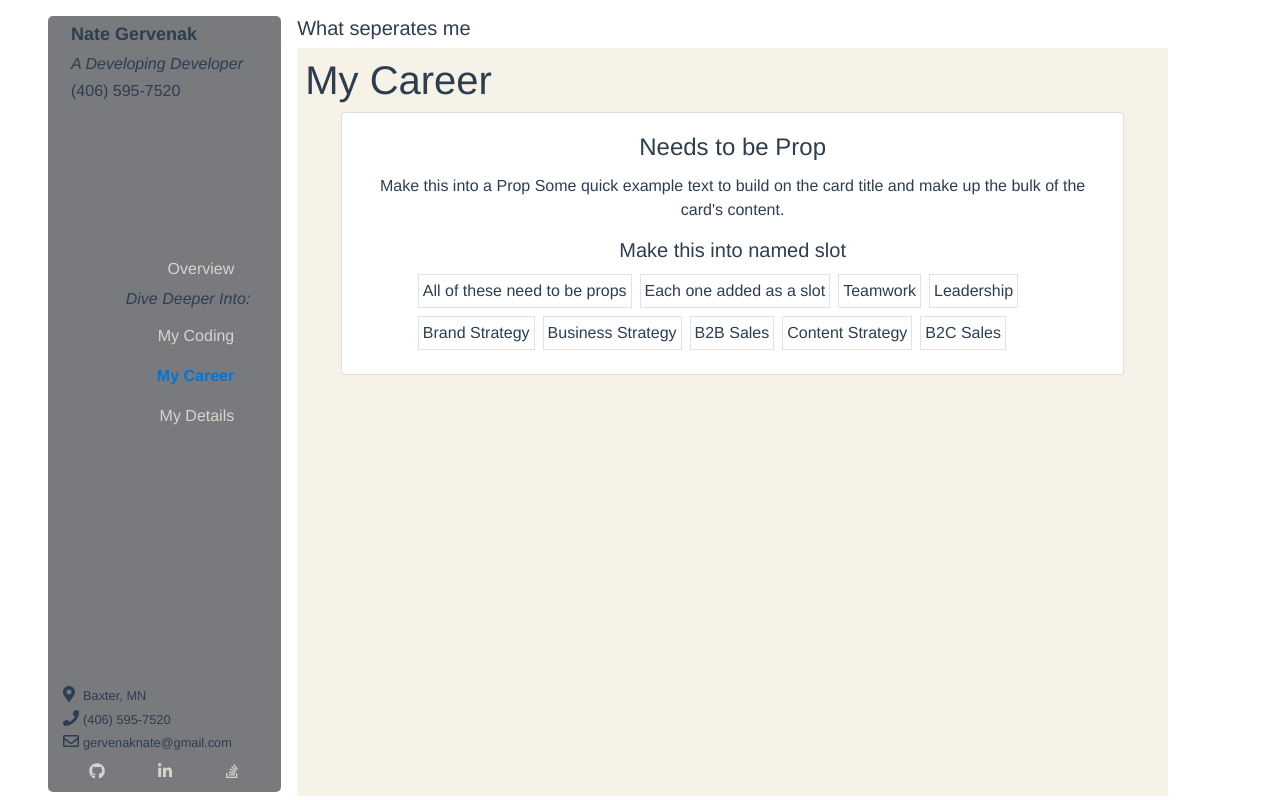
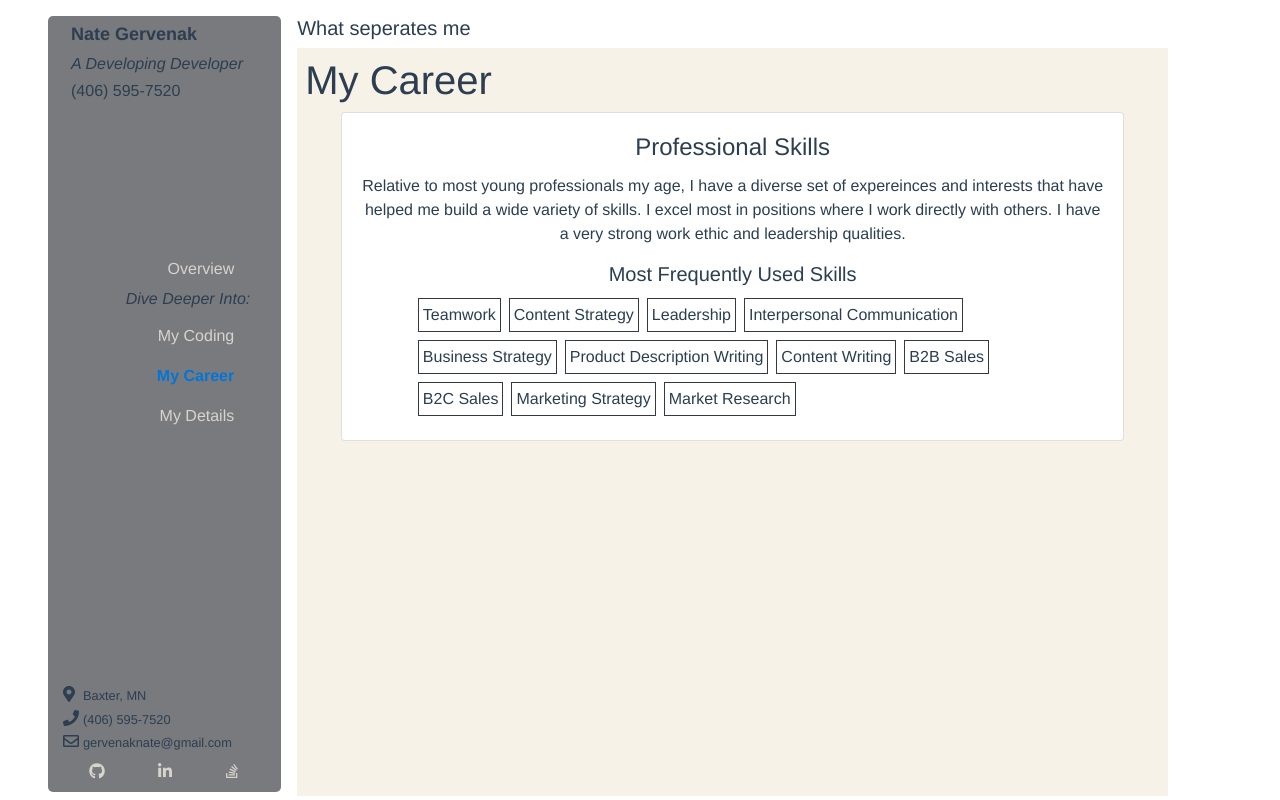
Before and after one commit to gervy28/nate-portfolio, a Vue app: page /my-career in a window 1280 px wide. Built offline with nearby package versions, Linux system fonts and the light colour scheme.

Commit message:
Basic Skills Card Completed, Little to no styles, accepts data as JSON object

```diff
--- a/src/components/MenuContainer.vue
+++ b/src/components/MenuContainer.vue
@@ -36,8 +36,4 @@ export default {
   display: flex;
   flex-direction: column;
 }
-
-.footer-container{
-
-}
 </style>
--- a/src/components/SkillBox.vue
+++ b/src/components/SkillBox.vue
@@ -1,6 +1,6 @@
 <template>
 <div class="">
-  <div class="border p-1 m-1">
+  <div class="border border-dark p-1 m-1">
     <slot></slot>
   </div>
 </div>
--- a/src/components/SkillsCard.vue
+++ b/src/components/SkillsCard.vue
@@ -1,27 +1,27 @@
 <template>
 <div>
   <b-card
-    title="Needs to be Prop"
+    :title="cardInfo.title"
     tag="article"
     style="max-width: 90%; margin: 5px auto;"
     class="mb-2"
   >
     <b-card-text>
-      Make this into a Prop Some quick example text to build on the card title and make up the bulk of the card's content.
+      {{ cardInfo.description }}
     </b-card-text>
-    <h5>Make this into named slot</h5>
+    <h5>
+      {{ cardInfo.subtitle }}
+    </h5>
     <!-- I can store these and allow a slot, then place content -->
     <b-container style="max-width: 90%;">
       <b-row style="margin: auto;">
-        <skill-box>All of these need to be props</skill-box>
-        <skill-box>Each one added as a slot</skill-box>
-        <skill-box>Teamwork</skill-box>
-        <skill-box>Leadership</skill-box>
-        <skill-box>Brand Strategy</skill-box>
-        <skill-box>Business Strategy</skill-box>
-        <skill-box>B2B Sales</skill-box>
-        <skill-box>Content Strategy</skill-box>
-        <skill-box>B2C Sales</skill-box>
+        <skill-box
+          v-for="(skill, index) in cardInfo.skills"
+          v-bind:skill="skill"
+          v-bind:key="index"
+        >
+          {{ skill }}
+        </skill-box>
       </b-row>
     </b-container>
   </b-card>
@@ -35,6 +35,11 @@ export default {
   name: 'SkillsCard',
   components: {
     SkillBox
+  },
+  props: {
+    cardInfo: {
+      type: Object
+    }
   }
 }
 </script>
--- /dev/null
+++ b/src/data/CareerData.json
@@ -0,0 +1,17 @@
+
+{
+    "SkillCards":{
+        "PrimaryCard":{
+            "title":"Professional Skills",
+            "description":"Relative to most young professionals my age, I have a diverse set of expereinces and interests that have helped me build a wide variety of skills. I excel most in positions where I work directly with others. I have a very strong work ethic and leadership qualities.",
+            "subtitle":"Most Frequently Used Skills",
+            "skills":["Teamwork","Content Strategy","Leadership","Interpersonal Communication","Business Strategy", "Product Description Writing", "Content Writing","B2B Sales", "B2C Sales", "Marketing Strategy","Market Research"]
+        },
+        "SecondaryCard":{
+            "title":"Tools & Technology",
+            "description":"Throughout my career I have also had the opportunity to use a variety of technology tools. Most of these tools have helped me to drive efficiency within all companies I have been involved with",
+            "subtitle":"Frequently Used Tools",
+            "skills":["Microsoft Excel", "G-Suite","Google Domains","Amazon Vendor Central", "Amazon Seller Central", "Siteground", "Elementor", "WordPress Administration","HubSpot", "QuickBooks", "Amazon Brand Pages", "Amazon A+ Pages"]
+        }
+    }
+}
--- a/src/views/MyCareer.vue
+++ b/src/views/MyCareer.vue
@@ -1,17 +1,26 @@
 <template>
   <div>
     <h1 class="text-left m-2">My Career</h1>
-    <skills-card></skills-card>
+    <!-- pass through career card object #1 -->
+    <skills-card v-bind:cardInfo = 'primaryCard'>
+    </skills-card>
   </div>
 </template>
 
 <script>
 import SkillsCard from '../components/SkillsCard.vue'
+import CareerData from '../data/CareerData.json'
 
 export default {
   name: 'MenuContainer',
   components: {
     SkillsCard
+  },
+  data () {
+    return {
+      primaryCard: CareerData.SkillCards.PrimaryCard,
+      secondaryCard: CareerData.SkillCards.SecondaryCard
+    }
   }
 }
 </script>
--- /dev/null
+++ b/vue.config.js
@@ -0,0 +1,4 @@
+// vue.config.js
+module.exports = {
+    publicPath: '/nate-portfolio/'
+}
```
Also changed, not shown: 1 other file (tests, documents, lock files or other folders).
